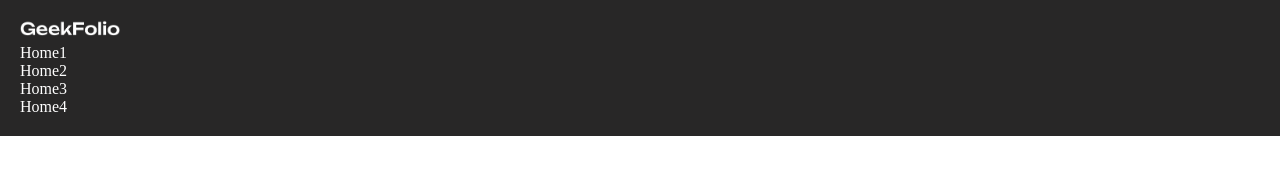
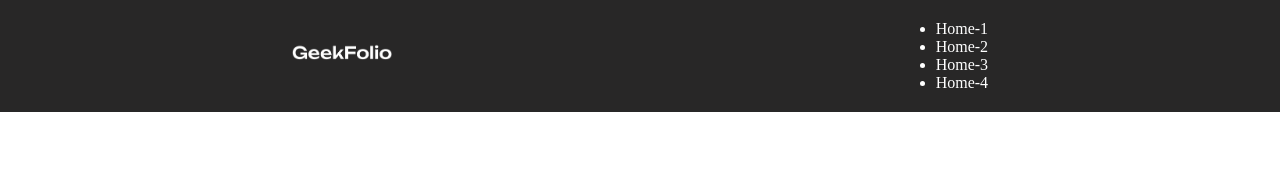
Before and after one commit to ahteshmul51/first-digital-agency-repo, a plain HTML site: page index.html in a window 1280 px wide. Drawn offline with Linux system fonts and the light colour scheme.

Commit message:
added new html code

```diff
--- a/index.html
+++ b/index.html
@@ -15,10 +15,10 @@
                 </div>
                 <div class="menues">
                     <ul>
-                        <li>Home1</li>
-                        <li>Home2</li>
-                        <li>Home3</li>
-                        <li>Home4</li>
+                        <li>Home-1</li>
+                        <li>Home-2</li>
+                        <li>Home-3</li>
+                        <li>Home-4</li>
                     </ul>
                 </div>
             </div>
--- a/style.css
+++ b/style.css
@@ -7,11 +7,14 @@
     padding: 20px;
     color: white;
     list-style: none;
+    display: flex;
+    align-items: center;
+    justify-content: space-around;
 
 }
-.menues ul{
-    list-style: none;
-}
+
+
+
 .logo-photo{
     width: 100px;
 }
```
